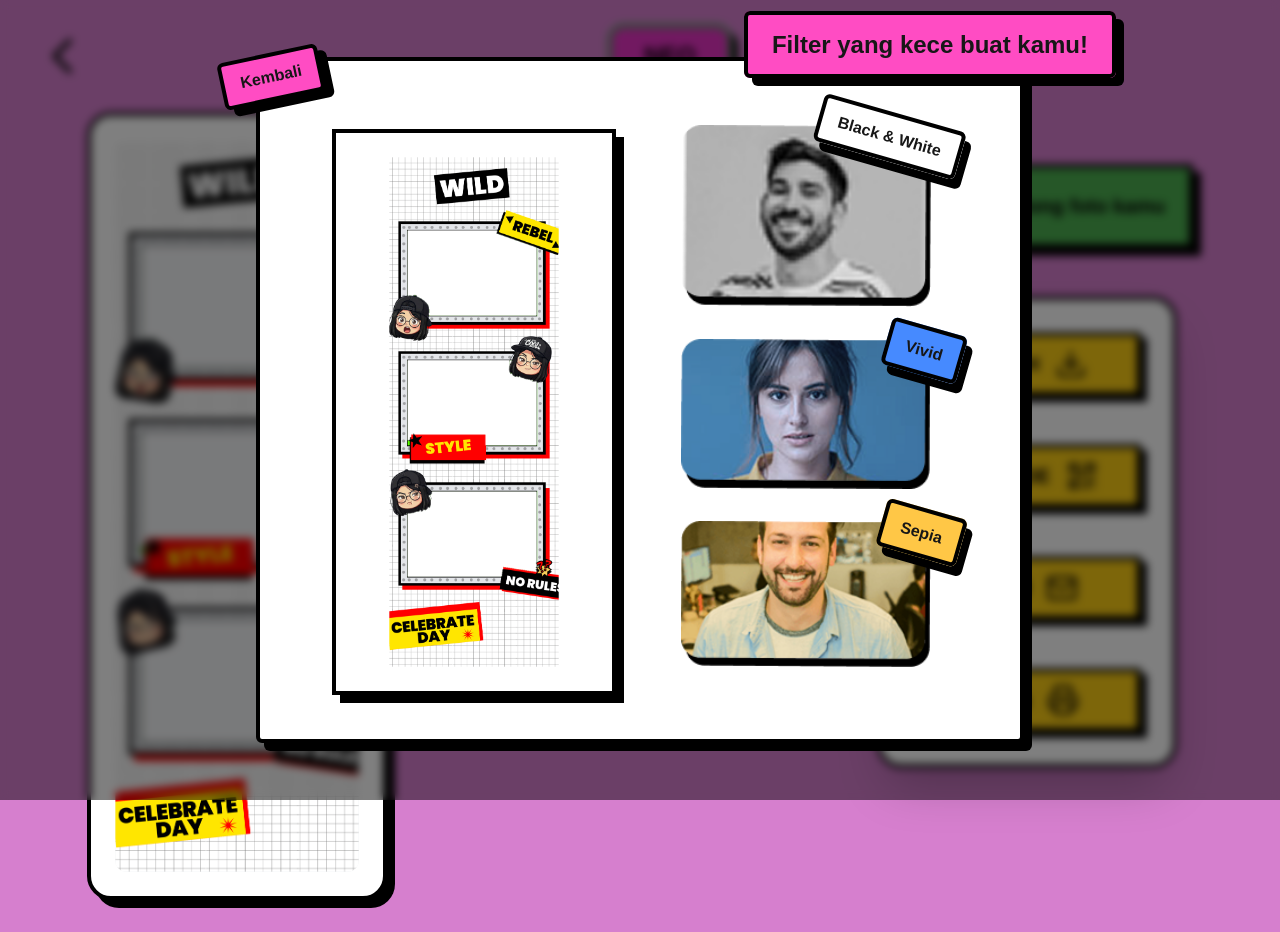
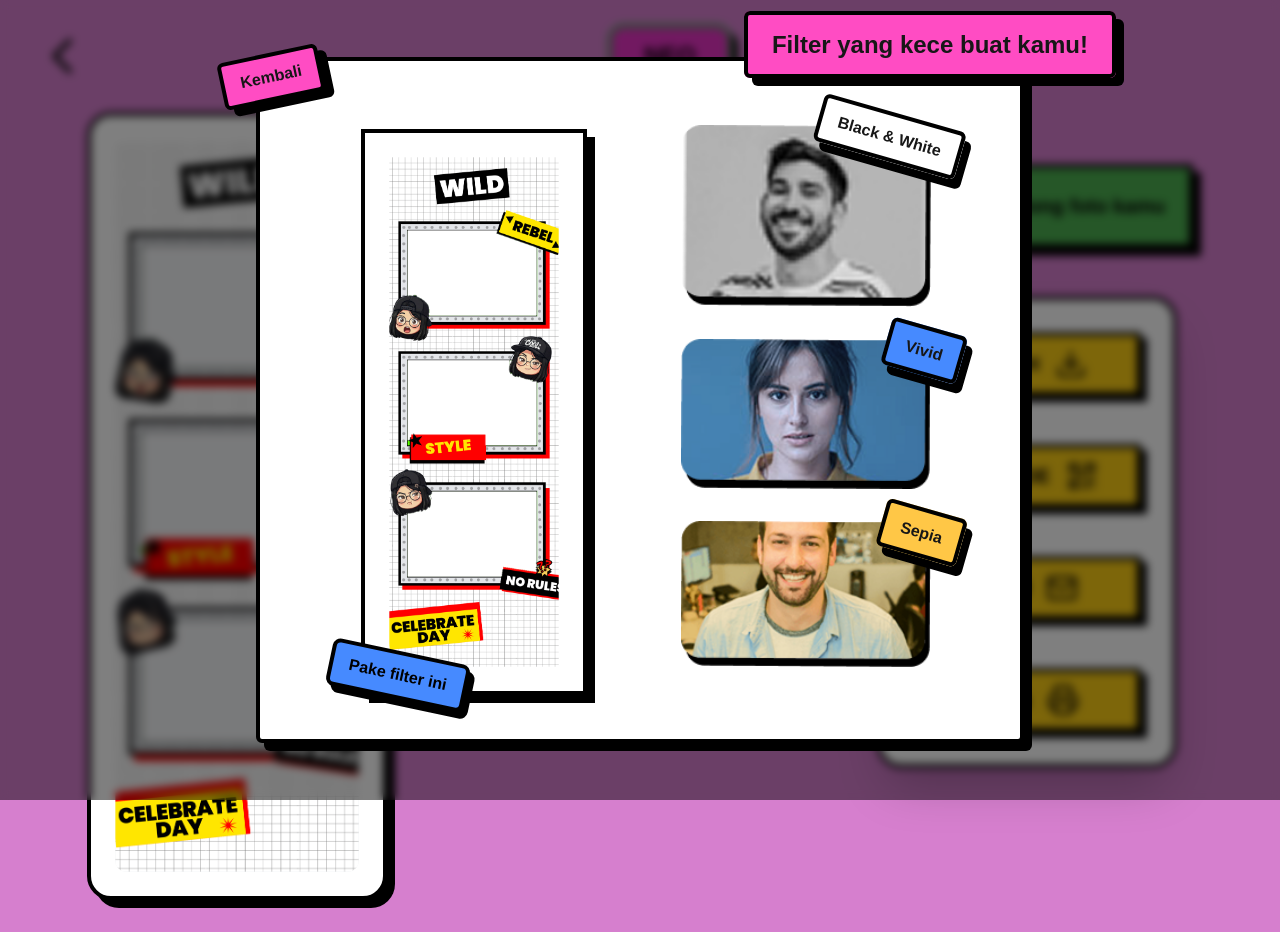
Before and after one commit to yoga220802/PRD_Project_Photobooth, a Next.js app: page /result in a window 1280 px wide. Both pictures are taken after a click on the button "Tambah filter!". Built offline with nearby package versions, Linux system fonts and the light colour scheme.

Commit message:
feat: enhance ChooseFilter component with frame preview button and improved layout

```diff
--- a/src/components/result/pilihfilter.tsx
+++ b/src/components/result/pilihfilter.tsx
@@ -71,14 +71,19 @@ export default function ChooseFilter({
           </div>
 
           {/* Frame Preview */}
+          <div className="relative flex flex-col items-center">
             <div className="card-neo flex flex-col items-center">
               <Image
                 src={frame[0].src}
                 alt={frame[0].name}
                 width={170}
                 height={170}
-              className="w-24 h-auto xl:w-[170px]"
+                className="w-12 h-auto xl:w-[170px]"
               />
+            </div>
+            <button className="btn-neo bg-[#468AFF] rounded-lg absolute -bottom-1 -left-1 rotate-[12deg] px-3 py-1.5 xl:px-4 xl:py-2 text-sm xl:text-base font-bold">
+              Pake filter ini
+            </button>
           </div>
 
           {/* Filter Options */}
```
Lines whose indentation alone changed are shown as unchanged.
